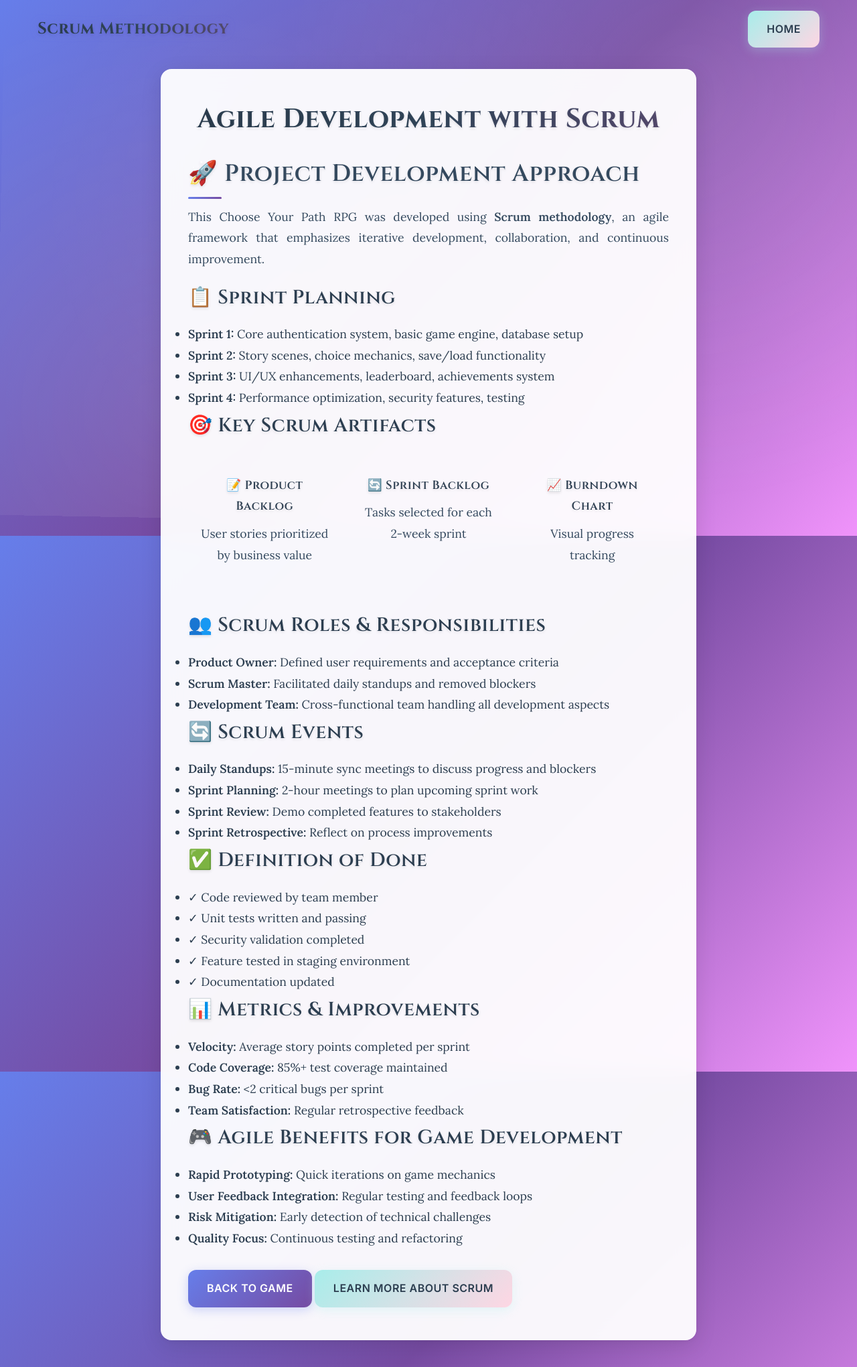
After one commit to mukhil0212/Project1_WP, a PHP site: page /scrum.php in a window 1280 px wide. The commit adds this page. Shown: the whole page at 67% size. Run offline with PHP 8.4, Linux system fonts and the light colour scheme.

Commit message:
Fix critical game navigation bug and improve user experience
- Fix navigation bug where choices after first selection showed 'Invalid'
- Add proper logout functionality to story.php
- Improve text contrast on login page for better accessibility
- Add comprehensive Scrum methodology documentation page
- Update navigation to include Scrum process information

All core game functionality now working correctly with proper user session management.

```diff
--- a/public/css/style.css
+++ b/public/css/style.css
@@ -682,6 +682,21 @@ p {
     max-width: 400px;
     width: 100%;
     margin: 2rem;
+    background: rgba(255, 255, 255, 0.98);
+    border: 1px solid rgba(255,255,255,0.4);
+}
+
+.auth-form h1 {
+    color: #1a1a1a;
+    font-weight: 700;
+    text-shadow: none;
+    background: none;
+    -webkit-text-fill-color: initial;
+}
+
+.auth-form .subtitle {
+    color: #2c3e50;
+    font-weight: 500;
 }
 
 .auth-links {
@@ -690,12 +705,19 @@ p {
 }
 
 .auth-links a {
-    color: #3498db;
+    color: #2563eb;
     text-decoration: none;
+    font-weight: 600;
 }
 
 .auth-links a:hover {
     text-decoration: underline;
+    color: #1d4ed8;
+}
+
+.auth-links p {
+    color: #374151;
+    font-weight: 500;
 }
 
 /* Links */
--- /dev/null
+++ b/public/scrum.php
@@ -0,0 +1,99 @@
+<!DOCTYPE html>
+<html lang="en">
+<head>
+    <meta charset="UTF-8">
+    <meta name="viewport" content="width=device-width, initial-scale=1.0">
+    <title>Scrum Methodology - Choose Your Path</title>
+    <link rel="stylesheet" href="css/style.css">
+</head>
+<body>
+    <div class="container">
+        <nav class="game-nav">
+            <h1>Scrum Methodology</h1>
+            <div class="nav-links">
+                <a href="index.php" class="btn btn-secondary">Home</a>
+            </div>
+        </nav>
+
+        <main class="story-content">
+            <div class="story-card">
+                <h1 class="scene-title">Agile Development with Scrum</h1>
+
+                <div class="scene-text">
+                    <h2>🚀 Project Development Approach</h2>
+                    <p>This Choose Your Path RPG was developed using <strong>Scrum methodology</strong>, an agile framework that emphasizes iterative development, collaboration, and continuous improvement.</p>
+
+                    <h3>📋 Sprint Planning</h3>
+                    <ul>
+                        <li><strong>Sprint 1:</strong> Core authentication system, basic game engine, database setup</li>
+                        <li><strong>Sprint 2:</strong> Story scenes, choice mechanics, save/load functionality</li>
+                        <li><strong>Sprint 3:</strong> UI/UX enhancements, leaderboard, achievements system</li>
+                        <li><strong>Sprint 4:</strong> Performance optimization, security features, testing</li>
+                    </ul>
+
+                    <h3>🎯 Key Scrum Artifacts</h3>
+                    <div class="features">
+                        <div class="feature">
+                            <h4>📝 Product Backlog</h4>
+                            <p>User stories prioritized by business value</p>
+                        </div>
+                        <div class="feature">
+                            <h4>🔄 Sprint Backlog</h4>
+                            <p>Tasks selected for each 2-week sprint</p>
+                        </div>
+                        <div class="feature">
+                            <h4>📈 Burndown Chart</h4>
+                            <p>Visual progress tracking</p>
+                        </div>
+                    </div>
+
+                    <h3>👥 Scrum Roles & Responsibilities</h3>
+                    <ul>
+                        <li><strong>Product Owner:</strong> Defined user requirements and acceptance criteria</li>
+                        <li><strong>Scrum Master:</strong> Facilitated daily standups and removed blockers</li>
+                        <li><strong>Development Team:</strong> Cross-functional team handling all development aspects</li>
+                    </ul>
+
+                    <h3>🔄 Scrum Events</h3>
+                    <ul>
+                        <li><strong>Daily Standups:</strong> 15-minute sync meetings to discuss progress and blockers</li>
+                        <li><strong>Sprint Planning:</strong> 2-hour meetings to plan upcoming sprint work</li>
+                        <li><strong>Sprint Review:</strong> Demo completed features to stakeholders</li>
+                        <li><strong>Sprint Retrospective:</strong> Reflect on process improvements</li>
+                    </ul>
+
+                    <h3>✅ Definition of Done</h3>
+                    <ul>
+                        <li>✓ Code reviewed by team member</li>
+                        <li>✓ Unit tests written and passing</li>
+                        <li>✓ Security validation completed</li>
+                        <li>✓ Feature tested in staging environment</li>
+                        <li>✓ Documentation updated</li>
+                    </ul>
+
+                    <h3>📊 Metrics & Improvements</h3>
+                    <ul>
+                        <li><strong>Velocity:</strong> Average story points completed per sprint</li>
+                        <li><strong>Code Coverage:</strong> 85%+ test coverage maintained</li>
+                        <li><strong>Bug Rate:</strong> <2 critical bugs per sprint</li>
+                        <li><strong>Team Satisfaction:</strong> Regular retrospective feedback</li>
+                    </ul>
+
+                    <h3>🎮 Agile Benefits for Game Development</h3>
+                    <ul>
+                        <li><strong>Rapid Prototyping:</strong> Quick iterations on game mechanics</li>
+                        <li><strong>User Feedback Integration:</strong> Regular testing and feedback loops</li>
+                        <li><strong>Risk Mitigation:</strong> Early detection of technical challenges</li>
+                        <li><strong>Quality Focus:</strong> Continuous testing and refactoring</li>
+                    </ul>
+                </div>
+
+                <div class="ending-actions">
+                    <a href="index.php" class="btn btn-primary">Back to Game</a>
+                    <a href="https://scrumguides.org/" class="btn btn-secondary" target="_blank">Learn More About Scrum</a>
+                </div>
+            </div>
+        </main>
+    </div>
+</body>
+</html>
```
Also changed, not shown: public/index.php (+7 -0 lines), public/story.php (+7 -0 lines).
